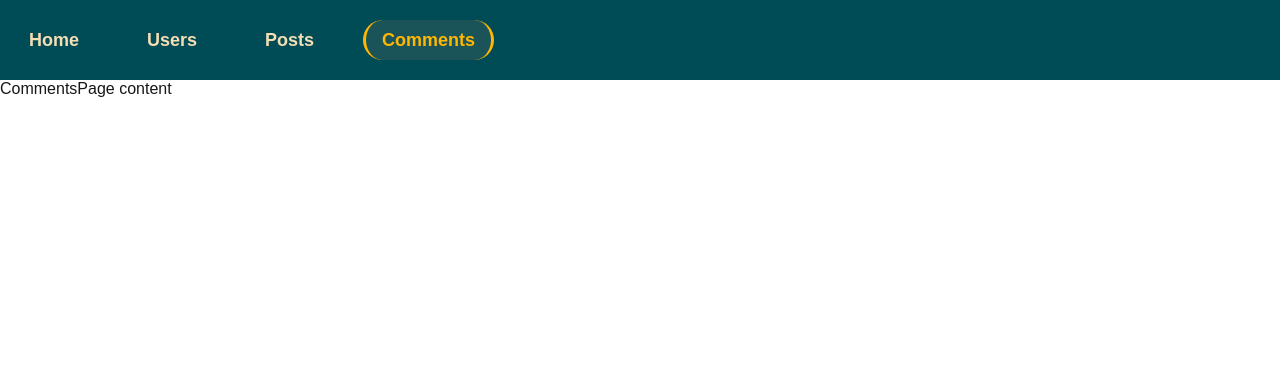
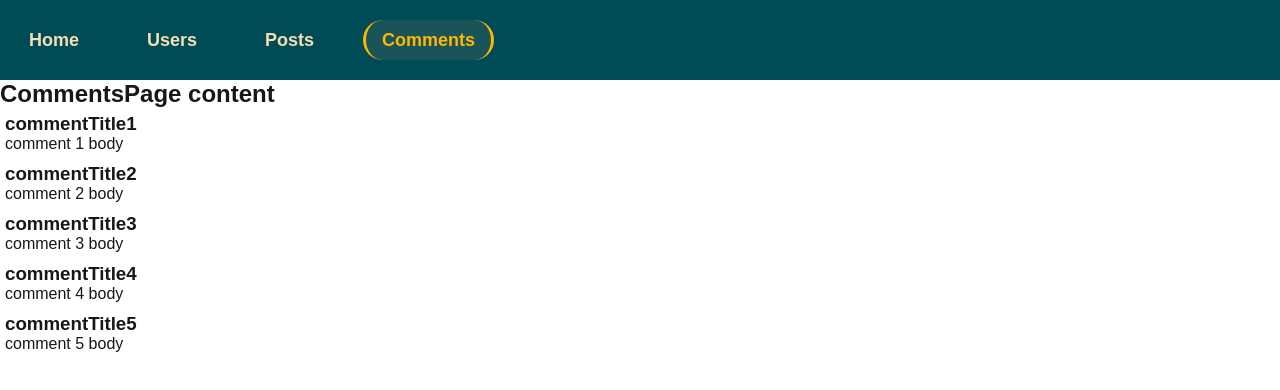
Before and after one commit to vladyslav-harkusha/next-homeworks, a Next.js app: page /comments in a window 1280 px wide. Shown: the top 390 px of the page. Built offline with nearby package versions, Linux system fonts and the light colour scheme.

Commit message:
homework 1 solution

```diff
--- a/src/app/(public)/comments/page.tsx
+++ b/src/app/(public)/comments/page.tsx
@@ -1,9 +1,26 @@
+'use client';
 import {FC} from "react";
+import {useRouter} from "next/navigation";
+import {commentsFromServer} from "@/data/commentsFromServer";
 
 const CommentsPage: FC = () => {
+    const router = useRouter();
+
+    const onUserClick = (commentId: number) => {
+        router.push(`/comments/${commentId}`);
+    };
+
     return (
         <div>
-            CommentsPage content
+            <h2>CommentsPage content</h2>
+            <ul>
+                {commentsFromServer.map(({ id, title, body}) => (
+                    <li key={id} onClick={() => onUserClick(id)} style={{ cursor: 'pointer', padding: '5px' }}>
+                        <h3>{title}</h3>
+                        <p>{body}</p>
+                    </li>
+                ))}
+            </ul>
         </div>
     );
 };
--- /dev/null
+++ b/src/data/commentsFromServer.ts
@@ -0,0 +1,7 @@
+export const commentsFromServer = [
+    { id: 1, title: 'commentTitle1', body: 'comment 1 body' },
+    { id: 2, title: 'commentTitle2', body: 'comment 2 body' },
+    { id: 3, title: 'commentTitle3', body: 'comment 3 body' },
+    { id: 4, title: 'commentTitle4', body: 'comment 4 body' },
+    { id: 5, title: 'commentTitle5', body: 'comment 5 body' },
+];
```
Also changed, not shown: src/app/(public)/posts/page.tsx (+18 -1 lines), src/app/(public)/users/page.tsx (+18 -1 lines), src/data/postsFromServer.ts (added, +7 -0 lines), src/data/usersFromServer.ts (added, +7 -0 lines).
